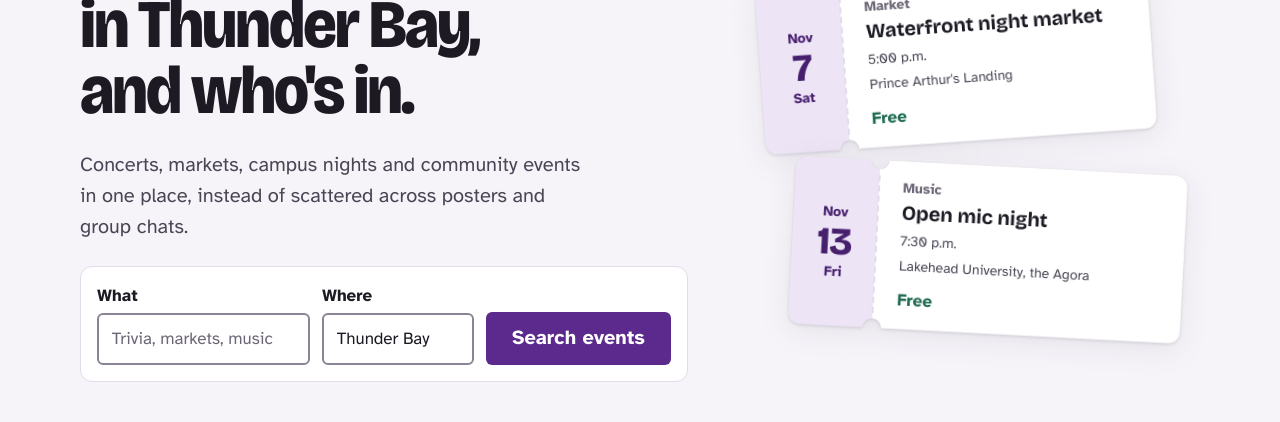
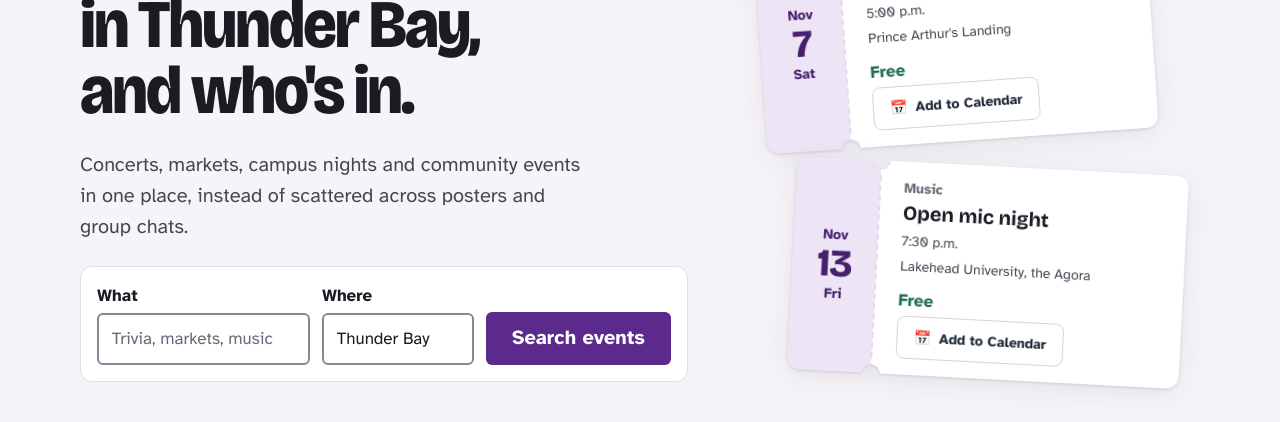
Before and after one commit to JINAL-1/Whozin, a React (Vite) app in the folder frontend/: page / in a window 1280 px wide. Shown: the part 208-630 px from the top of the page. Built offline with nearby package versions, Linux system fonts and the light colour scheme; no server answers.

Commit message:
Added "add to calendar" button which downloads an .ics file

```diff
--- /dev/null
+++ b/frontend/src/components/events/Add2Cal.css
@@ -0,0 +1,30 @@
+
+.add2cal-button {
+    display: inline-flex;
+    align-items: center;
+    justify-content: center;
+    gap: 0.5rem;
+
+    padding: 0.6rem 1rem;
+    border: 1px solid #d1d5db;
+    border-radius: 8px;
+
+    background-color: #ffffff;
+    color: #1f2937;
+
+    font: inherit;
+    font-size: 0.875rem;
+    font-weight: 600;
+
+    cursor: pointer;
+    transition: background-color 0.2s ease;
+  }
+
+  .add2cal-button:hover {
+    background-color: #f3f4f6;
+  }
+
+  .add2cal-button:focus-visible {
+    outline: 2px solid #2563eb;
+    outline-offset: 2px;
+  }
--- /dev/null
+++ b/frontend/src/components/events/Add2Cal.jsx
@@ -0,0 +1,88 @@
+
+import './Add2Cal.css'
+
+// Escape special characters required by the iCalendar format.
+function escapeIcsText(value) {
+  return String(value ?? '')
+    .replace(/\\/g, '\\\\')
+    .replace(/\r?\n/g, '\\n')
+    .replace(/,/g, '\\,')
+    .replace(/;/g, '\\;')
+}
+
+// Format a UTC date for an .ics file.
+function formatIcsDate(date) {
+  return date.toISOString()
+    .replace(/[-:]/g, '')
+    .replace(/\.\d{3}/, '')
+}
+
+// Create and download an .ics calendar file.
+function downloadCalendar(event) {
+  const { id, title, startsAt, location } = event
+
+  const startDate = new Date(startsAt)
+
+  if (Number.isNaN(startDate.getTime())) {
+    console.error('Invalid event date:', startsAt)
+    return false
+  }
+
+  // Use a default duration of 1 hour.
+  const endDate = new Date(
+    startDate.getTime() + 60 * 60 * 1000
+  )
+
+  const calendarContent = [
+    'BEGIN:VCALENDAR',
+    'VERSION:2.0',
+    'PRODID:-//WHOZIN//Events//EN',
+    'BEGIN:VEVENT',
+    `UID:whozin-${id}@whozin`,
+    `DTSTAMP:${formatIcsDate(new Date())}`,
+    `DTSTART:${formatIcsDate(startDate)}`,
+    `DTEND:${formatIcsDate(endDate)}`,
+    `SUMMARY:${escapeIcsText(title)}`,
+    `LOCATION:${escapeIcsText(location)}`,
+    'END:VEVENT',
+    'END:VCALENDAR',
+  ].join('\r\n')
+
+  const blob = new Blob([calendarContent], {
+    type: 'text/calendar;charset=utf-8',
+  })
+
+  const url = URL.createObjectURL(blob)
+  const link = document.createElement('a')
+
+  link.href = url
+  link.download = `whozin-event-${id}.ics`
+
+  document.body.appendChild(link)
+  link.click()
+  link.remove()
+
+  setTimeout(() => URL.revokeObjectURL(url), 1000)
+
+  return true
+}
+
+function Add2Cal({ event }) {
+  function handleAddToCalendar() {
+    downloadCalendar(event)
+  }
+
+  return (
+    <button
+      type="button"
+      className="add2cal-button"
+      onClick={handleAddToCalendar}
+      aria-label={`Add ${event.title} to calendar`}
+    >
+      <span aria-hidden="true">📅</span>
+      Add to Calendar
+    </button>
+  )
+}
+
+export default Add2Cal
--- a/frontend/src/components/events/EventCard.jsx
+++ b/frontend/src/components/events/EventCard.jsx
@@ -1,5 +1,6 @@
 import { Link } from 'react-router'
 import { formatPrice, getDateParts } from '../../utils/formatEvent.js'
+import Add2Cal from './Add2Cal.jsx'
 import './EventCard.css'
 
 // event: { id, title, startsAt (ISO date string), location, category?, price? }
@@ -37,6 +38,11 @@ function EventCard({ event, to, headingLevel = 3, className = '' }) {
               {priceLabel}
             </p>
           )}
+
+          <div className="event-card__actions">
+            <Add2Cal event={event} />
+
+          </div>
         </div>
       </div>
     </article>
--- a/frontend/src/pages/EventDetails.jsx
+++ b/frontend/src/pages/EventDetails.jsx
@@ -2,6 +2,7 @@ import { useEffect, useState } from 'react'
 import { Link, useParams } from 'react-router'
 import ShareButton from '../components/events/ShareButton.jsx'
 import ShareLinks from '../components/events/ShareLinks.jsx'
+import Add2Cal from '../components/events/Add2Cal.jsx'
 import Button from '../components/ui/Button.jsx'
 import { ROUTES, eventPath } from '../routes.js'
 import { getEventById } from '../services/getEvent.js'
@@ -124,6 +125,11 @@ function EventDetails() {
         <p className="event-details__description">{event.description}</p>
       )}
 
+      <section className="event-details__calendar" aria-labelledby="calendar-title">
+        <h2 id="calendar-title">Save this event</h2>
+        <Add2Cal event={event} />
+      </section>
+
       <section className="event-details__share" aria-labelledby="share-title">
         <h2 id="share-title">Share this event</h2>
         <ShareButton url={shareUrl} />
```
